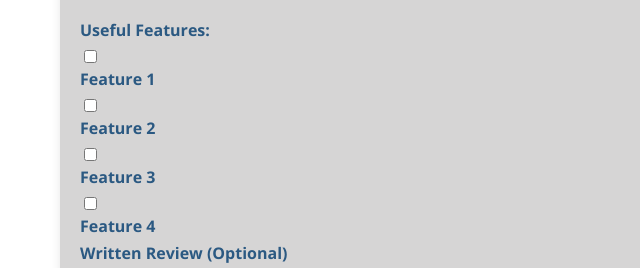
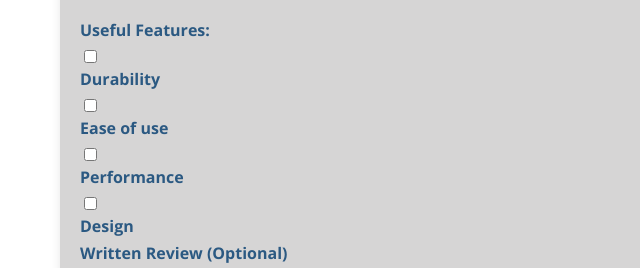
Before and after one commit to JuanJoseIslasLopez/wdd131, a plain HTML site: page form.html in a window 1280 px wide. Shown: the part 370-638 px from the top of the page, 0-640 px from the left. Drawn offline with nearby package versions, Linux system fonts and the light colour scheme.

Commit message:
labels working

```diff
--- a/form.html
+++ b/form.html
@@ -47,19 +47,19 @@
                 <label>Useful Features:</label>
                 <div>
                     <input type="checkbox" id="feature1" name="features" value="Feature 1">
-                    <label for="Durability">Feature 1</label>
+                    <label for="feature1">Durability</label>
                 </div>
                 <div>
                     <input type="checkbox" id="feature2" name="features" value="Feature 2">
-                    <label for="Ease of use">Feature 2</label>
+                    <label for="feature2">Ease of use</label>
                 </div>
                 <div>
                     <input type="checkbox" id="feature3" name="features" value="Feature 3">
-                    <label for="Performance">Feature 3</label>
+                    <label for="feature3">Performance</label>
                 </div>
                 <div>
                     <input type="checkbox" id="feature4" name="features" value="Feature 4">
-                    <label for="Design">Feature 4</label>
+                    <label for="feature4">Design</label>
                 </div>
 
                 <label for="writtenReview">Written Review (Optional)</label>
@@ -67,7 +67,6 @@
 
                 <label for="userName">User Name (Optional)</label>
                 <input type="text" id="userName" name="userName">
-
                 <input type="submit" value="Submit">
             </fieldset>
         </form>
```
